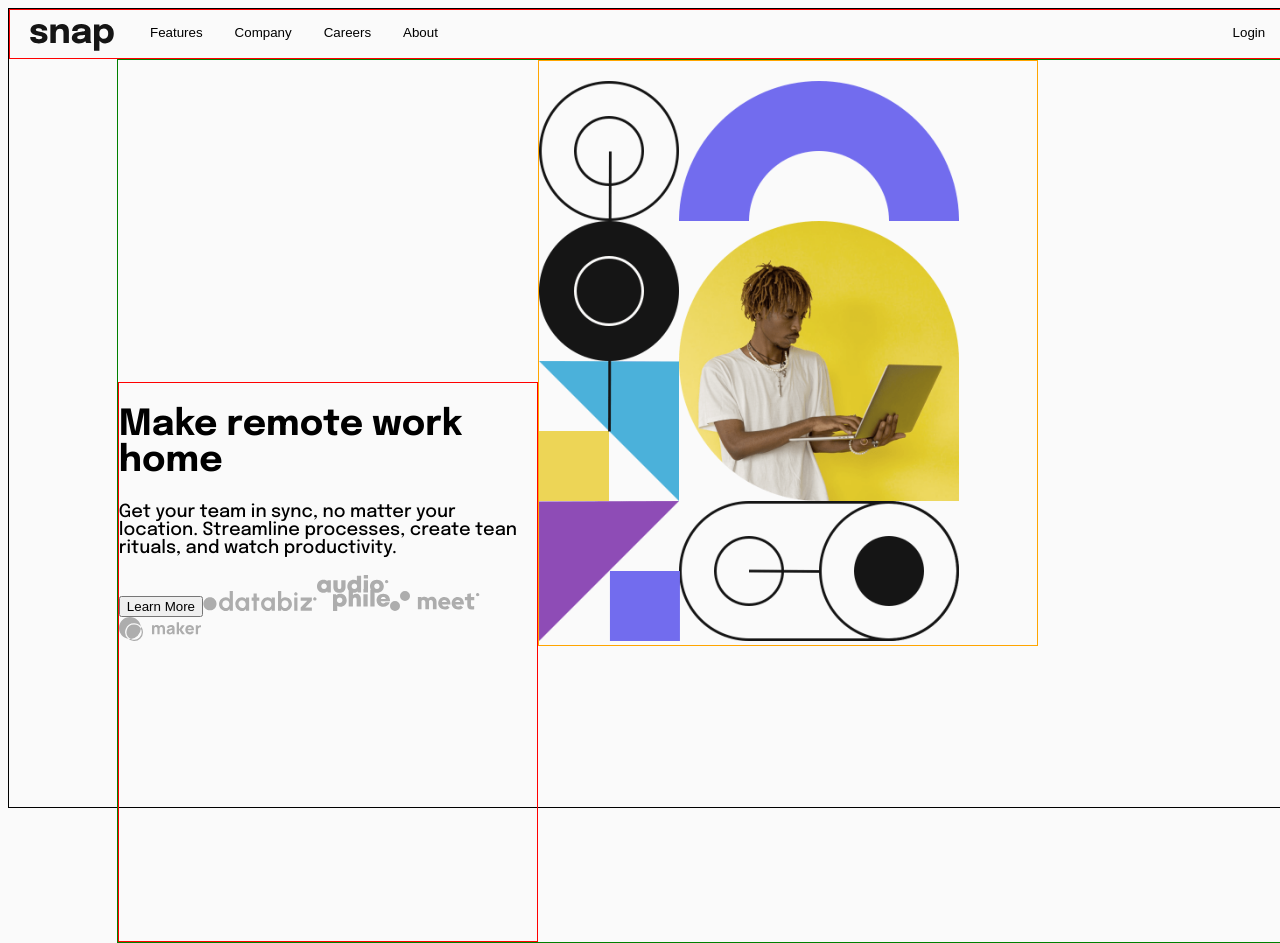
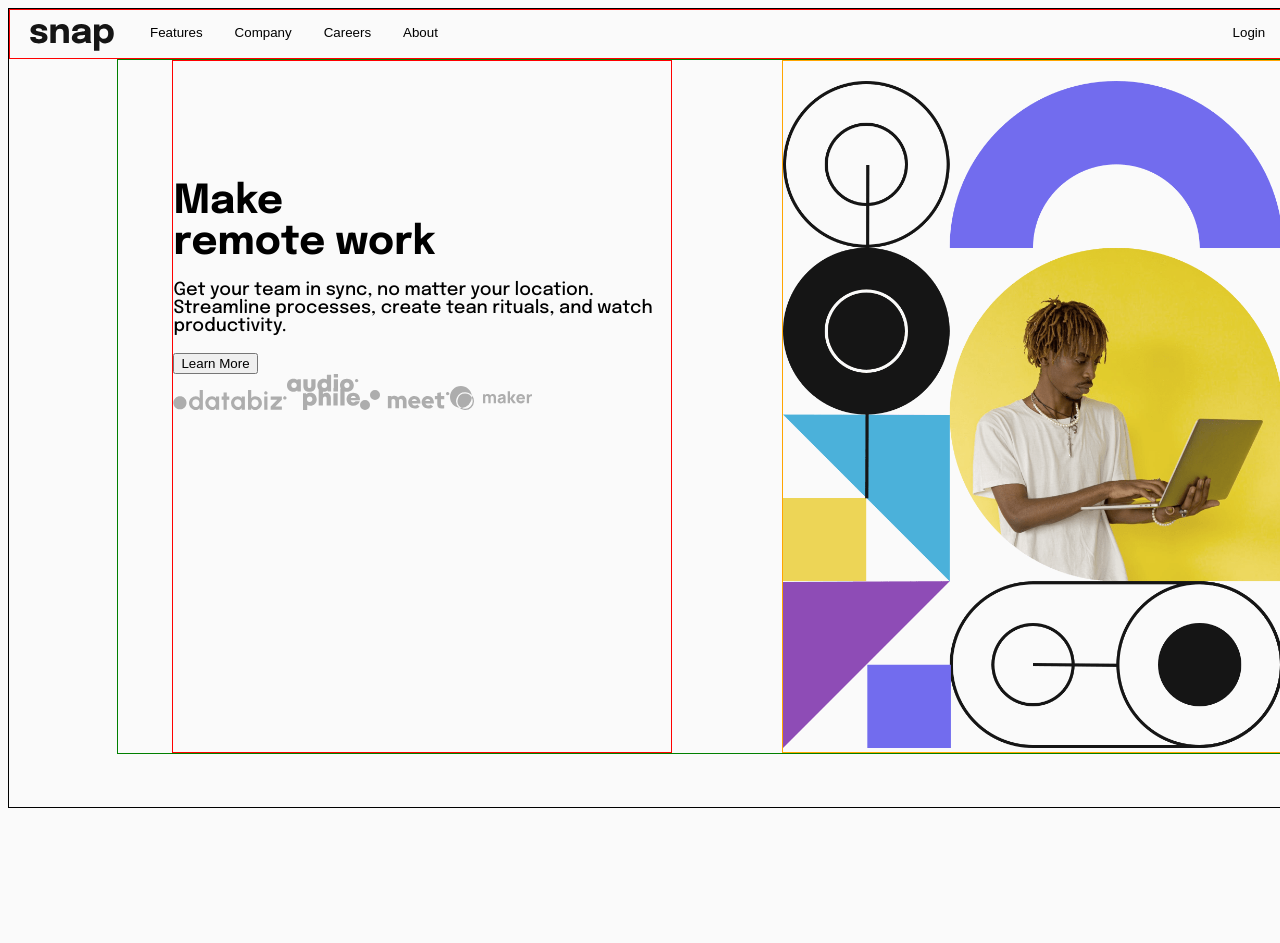
Before and after one commit to PieterJanDelbecke/intro-dropdown-react, a React (Create React App) app: page / in a window 1280 px wide. Shown: the top 943 px of the page. After the commit the page ends 816 px from the top, so only its background shows below. Built offline with nearby package versions, Linux system fonts and the light colour scheme.

Commit message:
styling of the title

```diff
--- a/src/pages/homePage.jsx
+++ b/src/pages/homePage.jsx
@@ -8,39 +8,51 @@ import meetImg from "../imagesSvg/client-meet.svg";
 import makerImg from "../imagesSvg/client-maker.svg";
 
 const MainDiv = styled.div`
-  margin: 0px auto;
+margin: 0px auto;
   border: solid green 1px;
   width: 85%;
+  display: flex;
+  justify-content: space-around;
 `;
 const TextDiv = styled.div`
-width: 420px;
-height: 560px;
+width: 500px;
   border: red 1px solid;
-  display: inline-block;
+  display: block;
 `;
 const ImgDiv = styled.div`
   border: orange solid 1px;
-  width: 500px;
-  display: inline-block;
+  display: block;
 `;
 
 const Img = styled.img`
   margin: 20px auto 0px;
-  width: 420px;
+  width: 500px;
 `;
 
+const Button = styled.button`
+    display: block;
+`
+const TitleTop = styled.h1`
+    margin: 120px 0px 0px;
+    font-size: 40px;
+`
+const TitleBottom = styled.h1`
+    font-size: 40px;
+    margin: 0px;
+`
 const HomePage = () => {
   return (
     <>
       <NavBar />
       <MainDiv>
         <TextDiv>
-          <h1>Make remote work home</h1>
+          <TitleTop>Make</TitleTop>
+          <TitleBottom>remote work</TitleBottom>
           <p>
             Get your team in sync, no matter your location. Streamline
             processes, create tean rituals, and watch productivity.
           </p>
-          <button>Learn More</button>
+          <Button>Learn More</Button>
           <img src={databizImg} alt="databix" />
           <img src={audiophileImg} alt="audiophile" />
           <img src={meetImg} alt="meet" />
```
